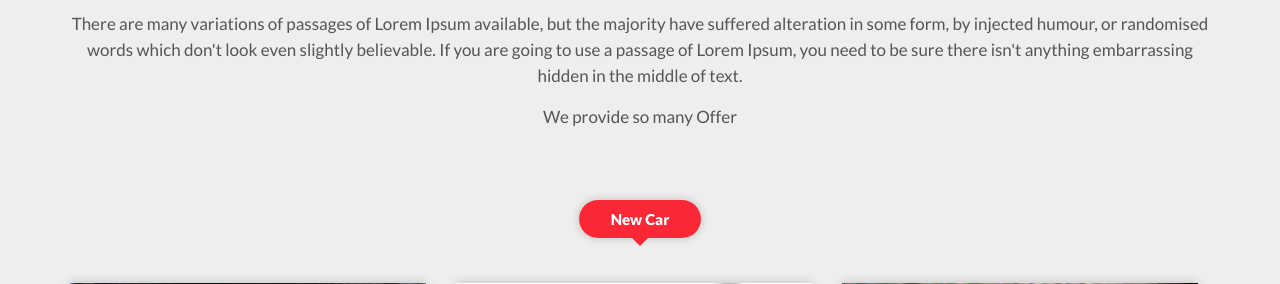
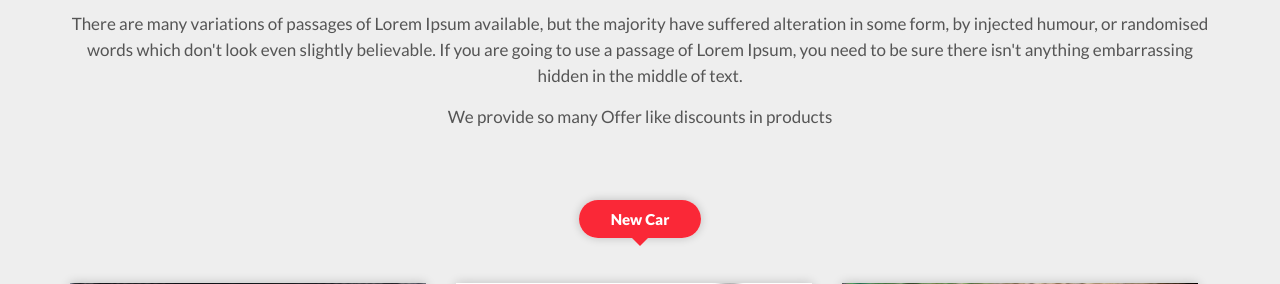
Before and after one commit to officialnishantkumar/Online_Car_Rental, a PHP site: page / in a window 1280 px wide. Shown: the part 918-1202 px from the top of the page. Run offline with PHP 8.4, Linux system fonts and the light colour scheme; a user stored in the database is signed in; data comes from the database, SQL or seed files in the repository.

Commit message:
Update index.php

```diff
--- a/Online_Car_Rental/index.php
+++ b/Online_Car_Rental/index.php
@@ -70,7 +70,7 @@ error_reporting(0);
     <div class="section-header text-center">
       <h2>Find the Best <span>CarForYou</span></h2>
       <p>There are many variations of passages of Lorem Ipsum available, but the majority have suffered alteration in some form, by injected humour, or randomised words which don't look even slightly believable. If you are going to use a passage of Lorem Ipsum, you need to be sure there isn't anything embarrassing hidden in the middle of text.</p>
-            <p> We provide so many Offer</p>
+            <p> We provide so many Offer like discounts in products</p>
           </div>
     <div class="row">
 
```
